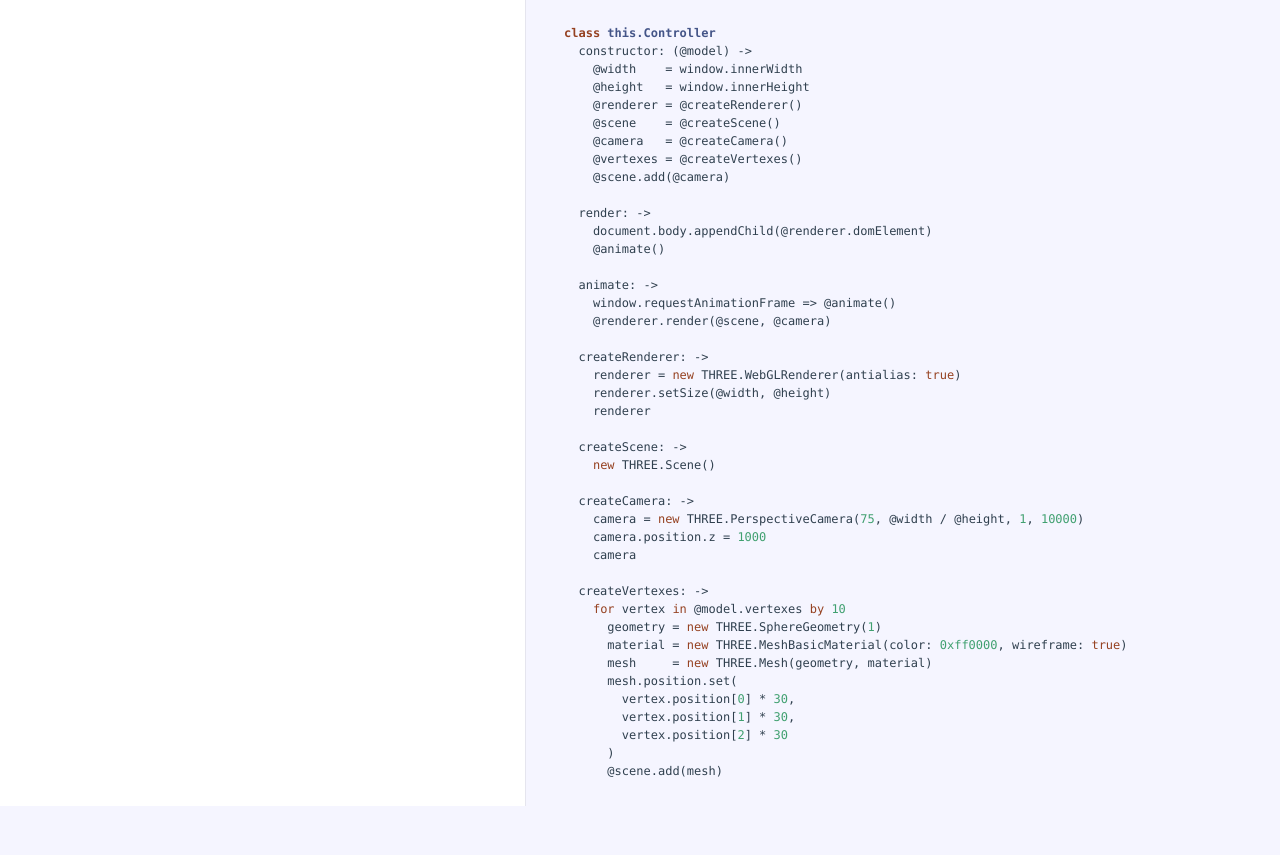
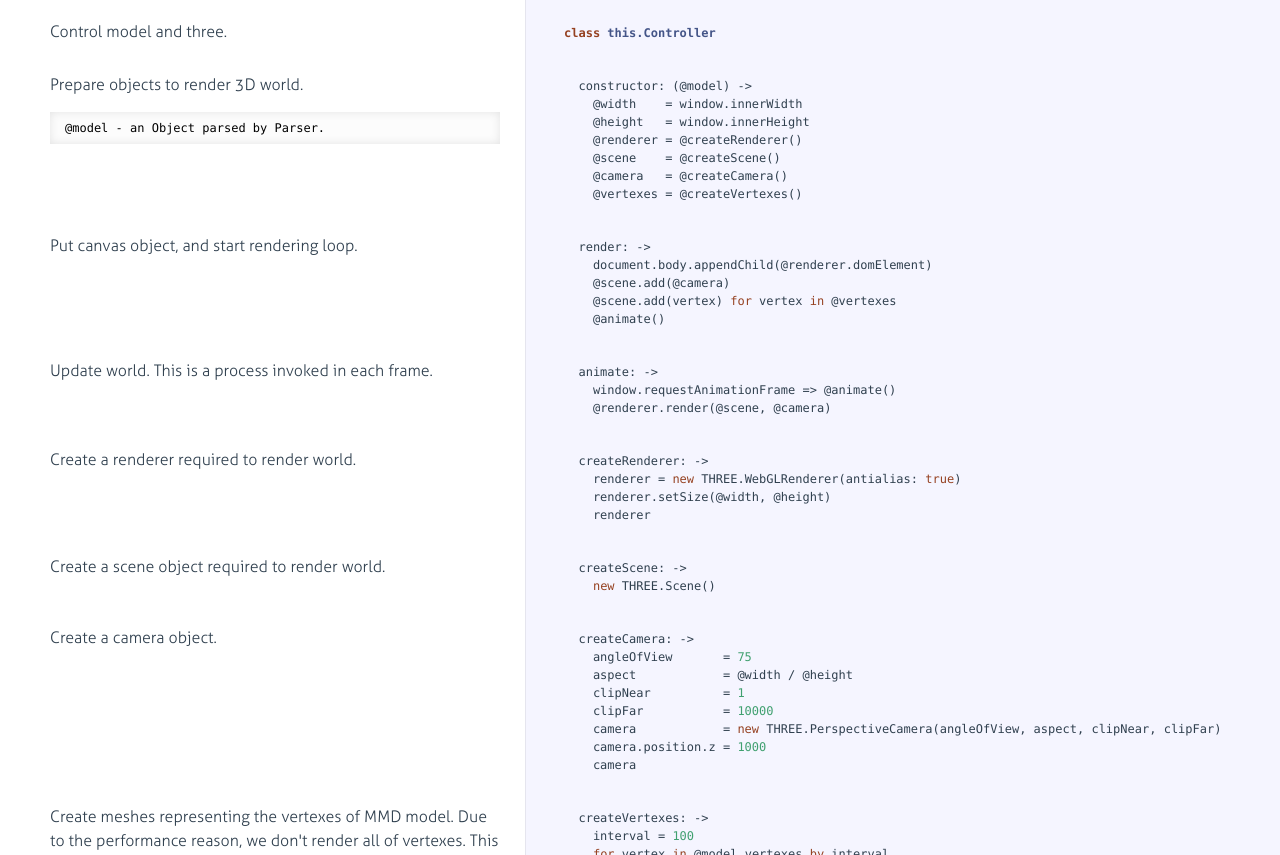
Before and after one commit to r7kamura/mmd.js, a plain HTML site: page docs/controller.html in a window 1280 px wide. Shown: the part 88-943 px from the top of the page. Before the commit the page ends 894 px from the top, so only its background shows below. Drawn offline with Linux system fonts and the light colour scheme.

Commit message:
Refactor controller with document

```diff
--- a/docs/controller.html
+++ b/docs/controller.html
@@ -58,42 +58,145 @@
               <div class="pilwrap ">
                 <a class="pilcrow" href="#section-1">&#182;</a>
               </div>
+              <p>Control model and three.</p>
 
             </div>
 
-            <div class="content"><div class='highlight'><pre><span class="class"><span class="keyword">class</span> <span class="title">this</span>.<span class="title">Controller</span></span>
-  constructor: (<span class="property">@model</span>) -&gt;
+            <div class="content"><div class='highlight'><pre><span class="class"><span class="keyword">class</span> <span class="title">this</span>.<span class="title">Controller</span></span></pre></div></div>
+
+        </li>
+
+
+        <li id="section-2">
+            <div class="annotation">
+
+              <div class="pilwrap ">
+                <a class="pilcrow" href="#section-2">&#182;</a>
+              </div>
+              <p>Prepare objects to render 3D world.</p>
+<pre><code>@model - an Object parsed by Parser.</code></pre>
+
+            </div>
+
+            <div class="content"><div class='highlight'><pre>  constructor: (<span class="property">@model</span>) -&gt;
     <span class="property">@width</span>    = window.innerWidth
     <span class="property">@height</span>   = window.innerHeight
     <span class="property">@renderer</span> = <span class="property">@createRenderer</span>()
     <span class="property">@scene</span>    = <span class="property">@createScene</span>()
     <span class="property">@camera</span>   = <span class="property">@createCamera</span>()
-    <span class="property">@vertexes</span> = <span class="property">@createVertexes</span>()
+    <span class="property">@vertexes</span> = <span class="property">@createVertexes</span>()</pre></div></div>
+
+        </li>
+
+
+        <li id="section-3">
+            <div class="annotation">
+
+              <div class="pilwrap ">
+                <a class="pilcrow" href="#section-3">&#182;</a>
+              </div>
+              <p>Put canvas object, and start rendering loop.</p>
+
+            </div>
+
+            <div class="content"><div class='highlight'><pre>  render: -&gt;
+    document.body.appendChild(<span class="property">@renderer</span>.domElement)
     <span class="property">@scene</span>.add(<span class="property">@camera</span>)
+    <span class="property">@scene</span>.add(vertex) <span class="keyword">for</span> vertex <span class="keyword">in</span> <span class="property">@vertexes</span>
+    <span class="property">@animate</span>()</pre></div></div>
 
-  render: -&gt;
-    document.body.appendChild(<span class="property">@renderer</span>.domElement)
-    <span class="property">@animate</span>()
+        </li>
 
-  animate: -&gt;
+
+        <li id="section-4">
+            <div class="annotation">
+
+              <div class="pilwrap ">
+                <a class="pilcrow" href="#section-4">&#182;</a>
+              </div>
+              <p>Update world.
+This is a process invoked in each frame.</p>
+
+            </div>
+
+            <div class="content"><div class='highlight'><pre>  animate: -&gt;
     window.requestAnimationFrame =&gt; <span class="property">@animate</span>()
-    <span class="property">@renderer</span>.render(<span class="property">@scene</span>, <span class="property">@camera</span>)
+    <span class="property">@renderer</span>.render(<span class="property">@scene</span>, <span class="property">@camera</span>)</pre></div></div>
 
-  createRenderer: -&gt;
+        </li>
+
+
+        <li id="section-5">
+            <div class="annotation">
+
+              <div class="pilwrap ">
+                <a class="pilcrow" href="#section-5">&#182;</a>
+              </div>
+              <p>Create a renderer required to render world.</p>
+
+            </div>
+
+            <div class="content"><div class='highlight'><pre>  createRenderer: -&gt;
     renderer = <span class="keyword">new</span> THREE.WebGLRenderer(antialias: <span class="literal">true</span>)
     renderer.setSize(<span class="property">@width</span>, <span class="property">@height</span>)
-    renderer
+    renderer</pre></div></div>
 
-  createScene: -&gt;
-    <span class="keyword">new</span> THREE.Scene()
+        </li>
 
-  createCamera: -&gt;
-    camera = <span class="keyword">new</span> THREE.PerspectiveCamera(<span class="number">75</span>, <span class="property">@width</span> / <span class="property">@height</span>, <span class="number">1</span>, <span class="number">10000</span>)
+
+        <li id="section-6">
+            <div class="annotation">
+
+              <div class="pilwrap ">
+                <a class="pilcrow" href="#section-6">&#182;</a>
+              </div>
+              <p>Create a scene object required to render world.</p>
+
+            </div>
+
+            <div class="content"><div class='highlight'><pre>  createScene: -&gt;
+    <span class="keyword">new</span> THREE.Scene()</pre></div></div>
+
+        </li>
+
+
+        <li id="section-7">
+            <div class="annotation">
+
+              <div class="pilwrap ">
+                <a class="pilcrow" href="#section-7">&#182;</a>
+              </div>
+              <p>Create a camera object.</p>
+
+            </div>
+
+            <div class="content"><div class='highlight'><pre>  createCamera: -&gt;
+    angleOfView       = <span class="number">75</span>
+    aspect            = <span class="property">@width</span> / <span class="property">@height</span>
+    clipNear          = <span class="number">1</span>
+    clipFar           = <span class="number">10000</span>
+    camera            = <span class="keyword">new</span> THREE.PerspectiveCamera(angleOfView, aspect, clipNear, clipFar)
     camera.position.z = <span class="number">1000</span>
-    camera
+    camera</pre></div></div>
 
-  createVertexes: -&gt;
-    <span class="keyword">for</span> vertex <span class="keyword">in</span> <span class="property">@model</span>.vertexes <span class="keyword">by</span> <span class="number">10</span>
+        </li>
+
+
+        <li id="section-8">
+            <div class="annotation">
+
+              <div class="pilwrap ">
+                <a class="pilcrow" href="#section-8">&#182;</a>
+              </div>
+              <p>Create meshes representing the vertexes of MMD model.
+Due to the performance reason, we don&#39;t render all of vertexes.
+This is adjusted by the value <code>interval</code>.</p>
+
+            </div>
+
+            <div class="content"><div class='highlight'><pre>  createVertexes: -&gt;
+    interval = <span class="number">100</span>
+    <span class="keyword">for</span> vertex <span class="keyword">in</span> <span class="property">@model</span>.vertexes <span class="keyword">by</span> interval
       geometry = <span class="keyword">new</span> THREE.SphereGeometry(<span class="number">1</span>)
       material = <span class="keyword">new</span> THREE.MeshBasicMaterial(color: <span class="number">0xff0000</span>, wireframe: <span class="literal">true</span>)
       mesh     = <span class="keyword">new</span> THREE.Mesh(geometry, material)
@@ -102,7 +205,7 @@
         vertex.position[<span class="number">1</span>] * <span class="number">30</span>,
         vertex.position[<span class="number">2</span>] * <span class="number">30</span>
       )
-      <span class="property">@scene</span>.add(mesh)</pre></div></div>
+      mesh</pre></div></div>
 
         </li>
 
```
Also changed, not shown: js/controller.js (+17 -6 lines), 1 other file.
